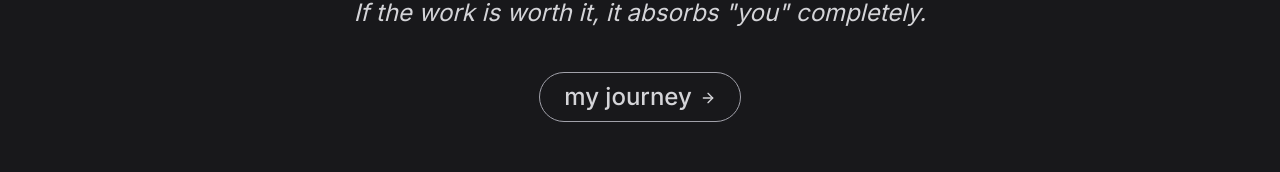
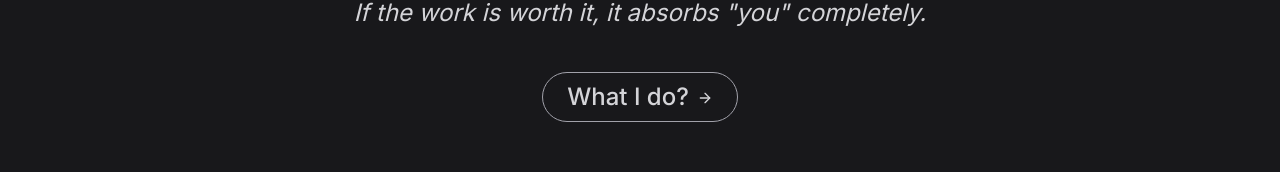
Before and after one commit to Yash2204V/portfolio, a React (Vite) app: page / in a window 1280 px wide. Shown: the part 1399-1571 px from the top of the page. Built offline with nearby package versions, Linux system fonts and the light colour scheme.

Commit message:
feat: updated resume, pic

```diff
--- a/src/pages/Home.tsx
+++ b/src/pages/Home.tsx
@@ -128,7 +128,7 @@ const Home = () => {
                   {/* Simple border */}
                   <div className="absolute inset-0 bg-gradient-to-br from-zinc-700 to-zinc-800 rounded-2xl p-1">
                     <img
-                      src="https://res.cloudinary.com/dlgkhjygr/image/upload/v1755125973/profile-1_ih0cu7.png"
+                      src="https://res.cloudinary.com/dlgkhjygr/image/upload/v1782276792/image_skarhk.jpg"
                       alt="Yash Varma"
                       className="w-full h-full rounded-2xl object-cover"
                     />
@@ -205,7 +205,7 @@ const Home = () => {
               <Link
                 to="/about"
                 className="minimal-button-outline text-2xl px-6 py-2 rounded-full border border-zinc-400 text-zinc-300 hover:text-white hover:border-white transition-all duration-300" >
-                my journey
+                What I do?
                 <ArrowRight className="ml-2 w-4 h-4 inline-block transition-transform group-hover:translate-x-1" />
               </Link>
             </div>
```
Also changed, not shown: 1 other file (tests, documents, lock files or other folders).
